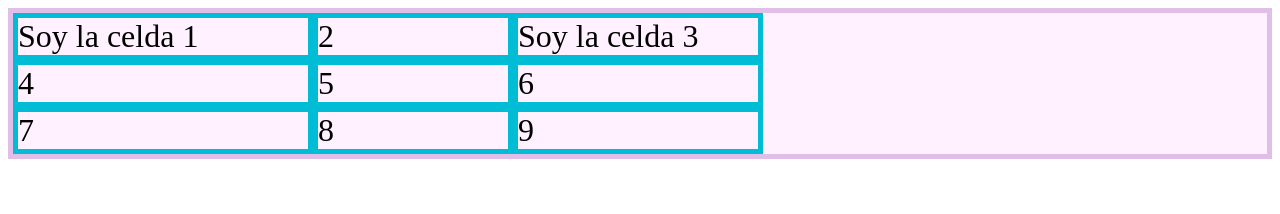
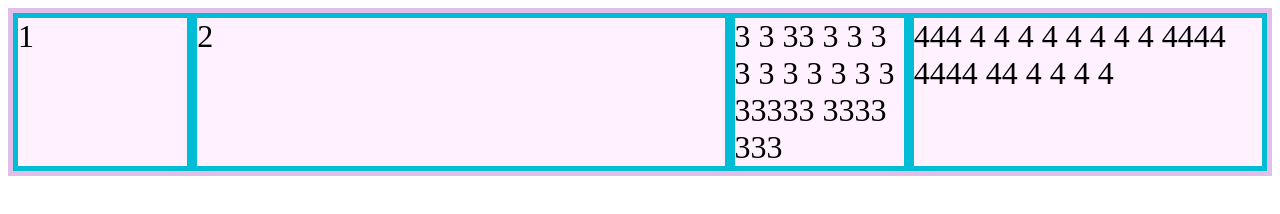
Before and after one commit to chrisjv87/curso-Basico-CSS-Grid, a plain HTML site: page index.html in a window 1280 px wide. Drawn offline with Linux system fonts and the light colour scheme.

Commit message:
Propiedad fr para ajustar tamaño de filas y columnas

```diff
--- a/index.html
+++ b/index.html
@@ -4,19 +4,14 @@
     <meta charset="UTF-8">
     <meta name="viewport" content="width=device-width, initial-scale=1.0">
     <title>Curso de CSS Grid Basico</title>
-    <link rel="stylesheet" href="./funciones-especiales.css">
+    <link rel="stylesheet" href="./keywords-especiales.css">
 </head>
 <body>
     <div class="contenedor">
-        <div class="item item-1">Soy la celda 1</div>
+        <div class="item item-1">1</div>
         <div class="item item-2">2</div>
-        <div class="item item-3">Soy la celda 3</div>
-        <div class="item item-3">4</div>
-        <div class="item item-3">5</div>
-        <div class="item item-3">6</div>
-        <div class="item item-3">7</div>
-        <div class="item item-3">8</div>
-        <div class="item item-3">9</div>
+        <div class="item item-3">3 3 33 3 3 3 3 3 3 3 3 3 3 33333 3333 333</div>
+        <div class="item item-3">444 4 4 4 4 4 4 4 4 4444 4444 44 4 4 4 4</div>
     </div>
 </body>
 </html>
--- /dev/null
+++ b/keywords-especiales.css
@@ -0,0 +1,11 @@
+.contenedor {
+    border: 5px solid #e1bee7;
+    background-color: #fff1ff;
+    display: grid;
+    grid-template-columns: 1fr 3fr 1fr 2fr;
+}
+
+.item {
+    border: 5px solid #00bcd4;
+    font-size: 2rem;
+}
```
